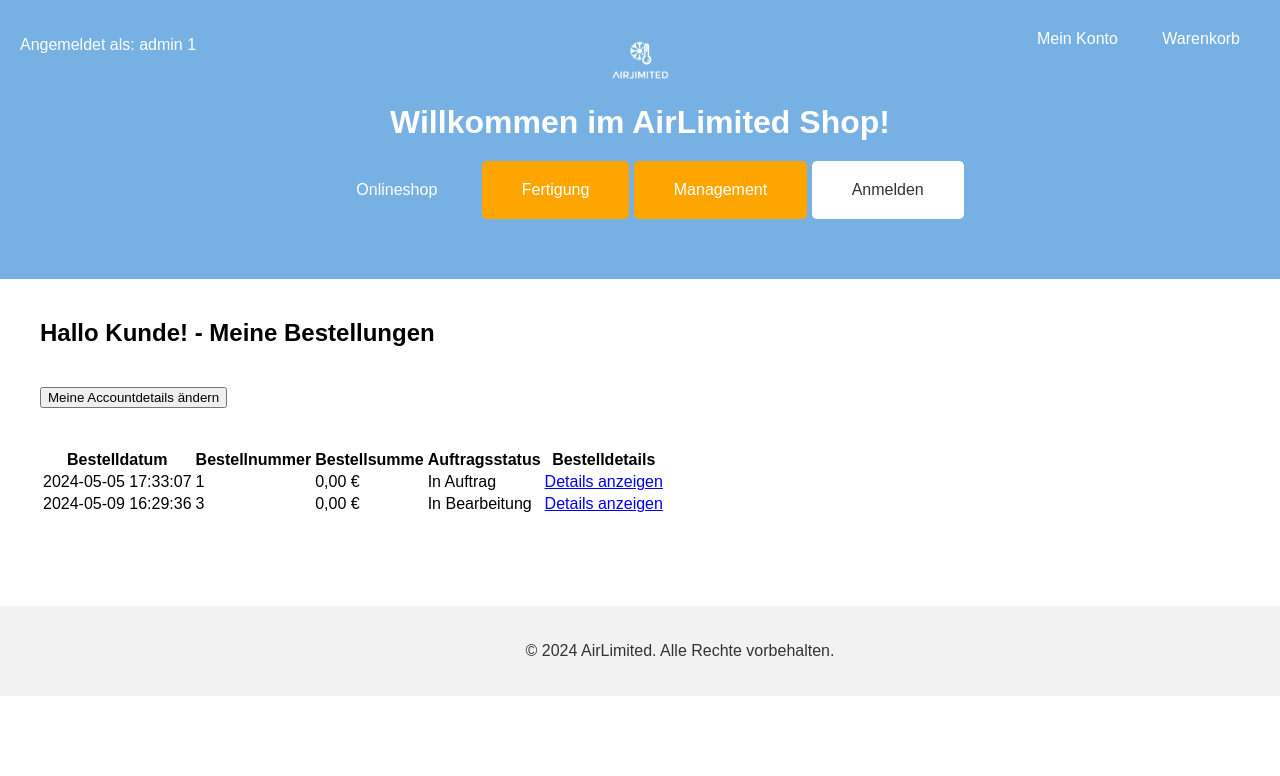
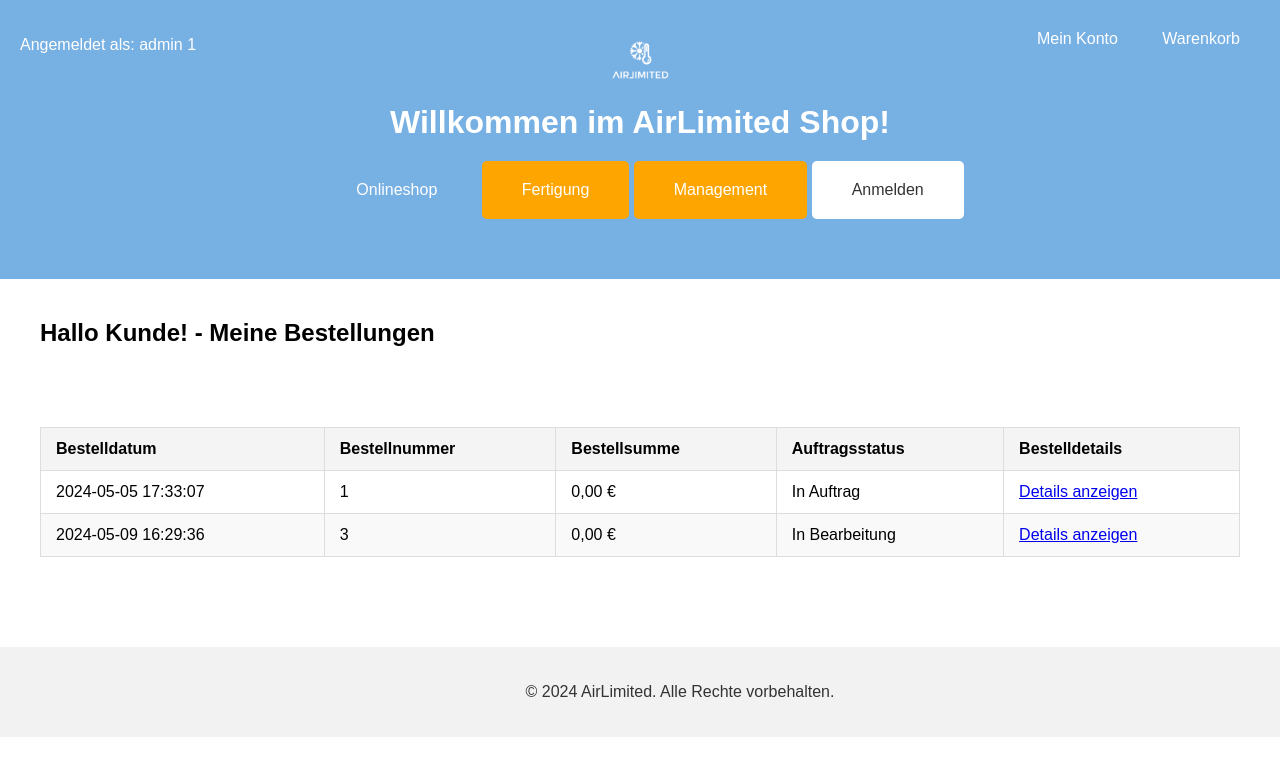
Before and after one commit to irmashu/fachlabor, a PHP site: page /konto.php in a window 1280 px wide; the page is wider, and only the part inside the window is pictured. Shown: the top 776 px of that part. Run offline with PHP 8.4, Linux system fonts and the light colour scheme; the visitor is signed in with stand-in values (Sample User, id 1); data comes from the database, SQL or seed files in the repository.

Commit message:
Style für Tabelle angepasst

```diff
--- a/konto.php
+++ b/konto.php
@@ -72,7 +72,7 @@ $result = $db->getEntityArray($query);
     </div>
 </header>
 <h2> Hallo Kunde! - Meine Bestellungen </h2>
-<button onclick="window.location.href='account.html'" style="margin-left:40px;">Meine Accountdetails ändern</button>
+<!-- <button onclick="window.location.href='account.html'" style="margin-left:40px;">Meine Accountdetails ändern</button> */ -->
 <main>
     <table>
         <thead>
--- a/styles.css
+++ b/styles.css
@@ -287,3 +287,22 @@ footer {
     color: #dc6c6c;
     font-weight: bold;
 }
+
+table {
+    width: 100%;
+    border-collapse: collapse;
+}
+
+th, td {
+    padding: 12px 15px;
+    text-align: left;
+    border: 1px solid #ddd;
+}
+
+th {
+    background-color: #f4f4f4;
+}
+
+tr:nth-child(even) {
+    background-color: #f9f9f9;
+}
```
